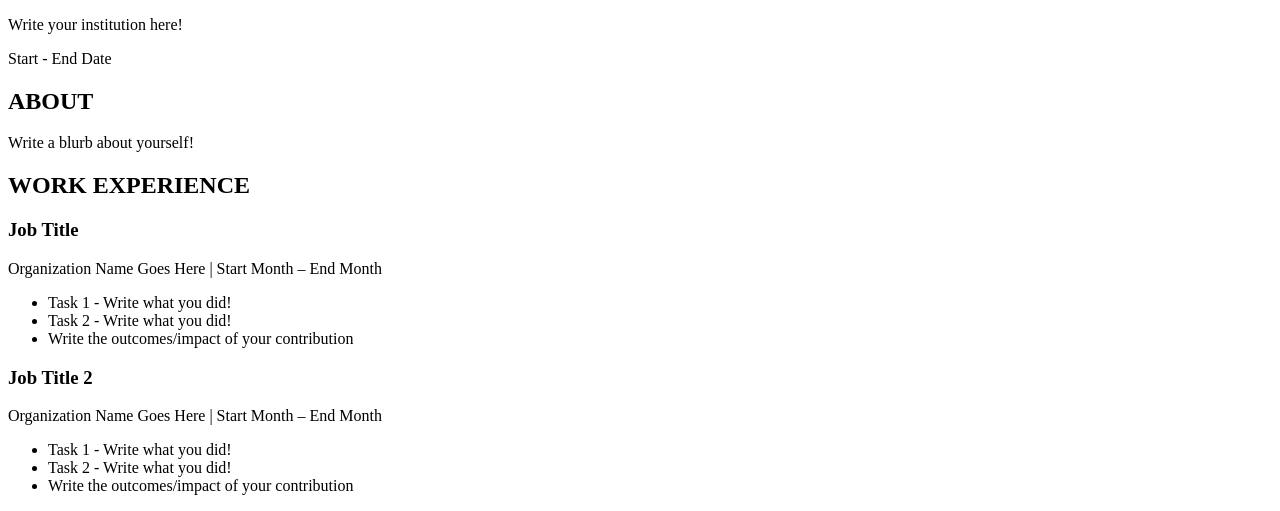
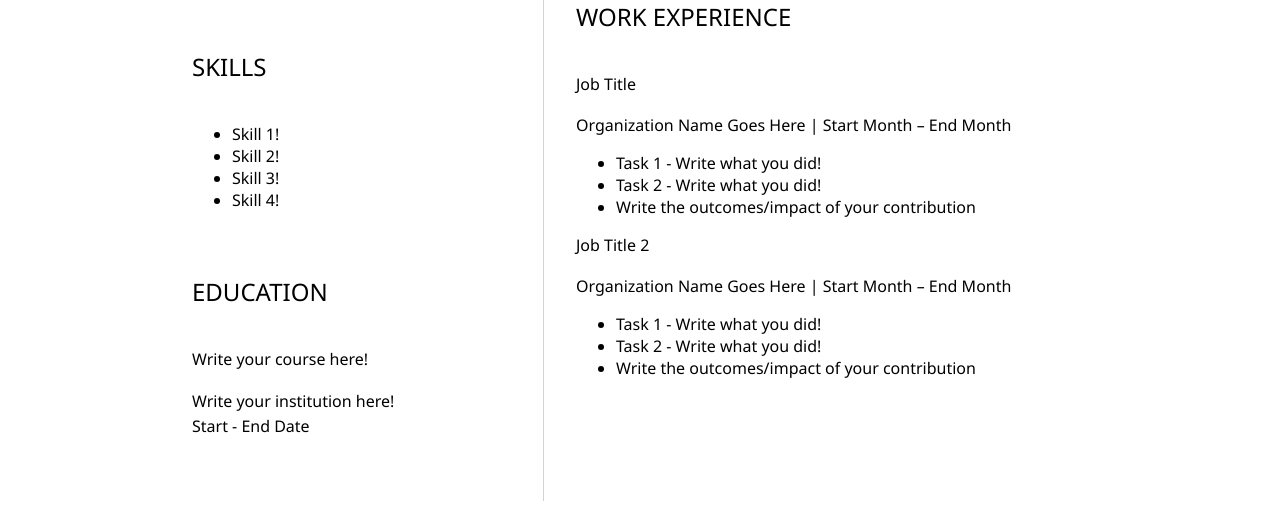
Before and after one commit to kkipngenokoech/azure-resume, a plain HTML site: page index.html in a window 1280 px wide. Shown: the part 488-999 px from the top of the page. Drawn offline with Linux system fonts and the light colour scheme.

Commit message:
changing the name to the directionof the css file

```diff
--- a/index.html
+++ b/index.html
@@ -3,7 +3,7 @@
 
      <head>
          <meta charset="utf-8">
-         <link href="style.css" rel="stylesheet">
+         <link href="index.css" rel="stylesheet">
          <link rel="stylesheet" href="https://cdnjs.cloudflare.com/ajax/libs/font-awesome/5.15.4/css/all.min.css">
          <title>Your Name Goes Here!</title>
      </head>
```
